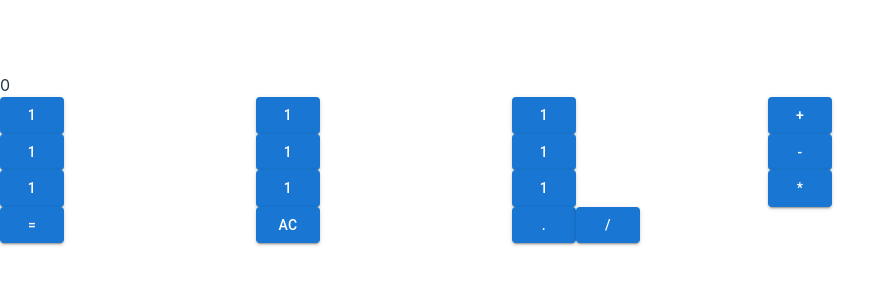
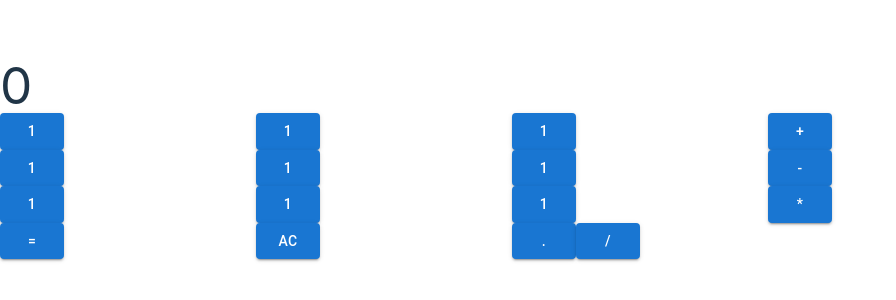
Before and after one commit to pastafartian/javascript-calculator, a React (Vite) app: page / in a window 1280 px wide. Shown: the part 242-542 px from the top of the page, without its empty margins (0-896 px from the left). Built offline with nearby package versions, Linux system fonts and the light colour scheme.

Commit message:
simplified Display

```diff
--- a/src/Display.jsx
+++ b/src/Display.jsx
@@ -2,15 +2,9 @@
 
 
 export default function Display({ value, input}) {
-    if (input != '') {
-        return (
-            <div id="display">
-                <p>{input}</p>
-            </div>
-        )
-    } else {
-        return (
-            <p id="display">{value}</p>
-        )
-    }
+    return (
+        <div id="display">
+            <h1>{input === '' ? value : input}</h1>
+        </div>
+    )
 }
```
